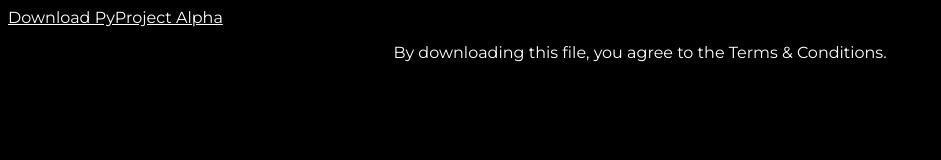
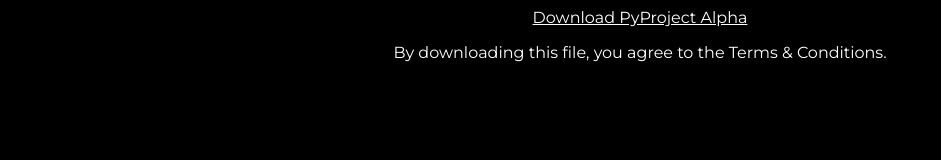
Before and after one commit to imtrollmastr/pyproject, a plain HTML site: page public/web.html in a window 1280 px wide. Shown: the whole page, without its empty margins (0-941 px from the left). Drawn offline with Linux system fonts and the light colour scheme.

Commit message:
center aligning

```diff
--- a/public/web.html
+++ b/public/web.html
@@ -38,7 +38,9 @@
         </style>
     </head>
     <body style="background-color:black;">
-        <a style="text-align: center;" href="pyprojectdev.zip">Download PyProject Alpha</a>
+        <div style="text-align: center;">
+            <a href="pyprojectdev.zip">Download PyProject Alpha</a>
+        </div>
         <p style="text-align: center;">By downloading this file, you agree to the Terms & Conditions.</p>
     </body>
 </html>
```
